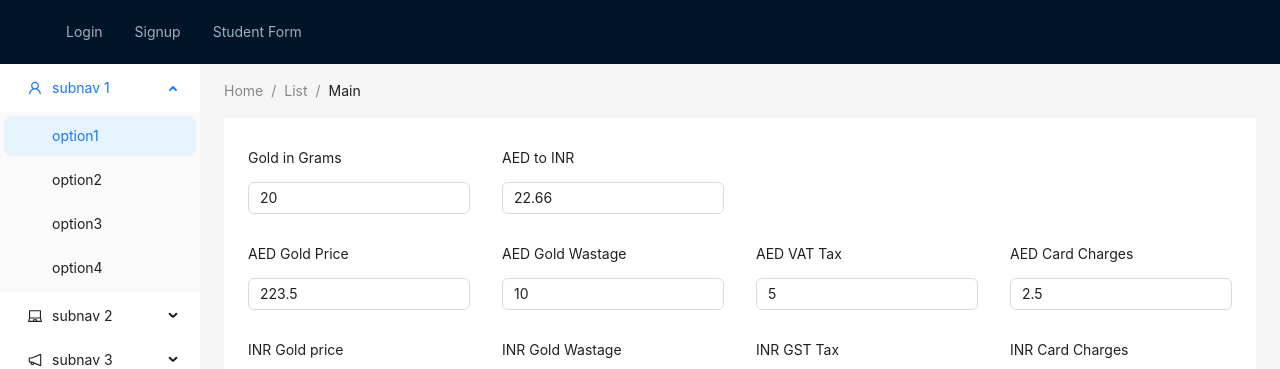
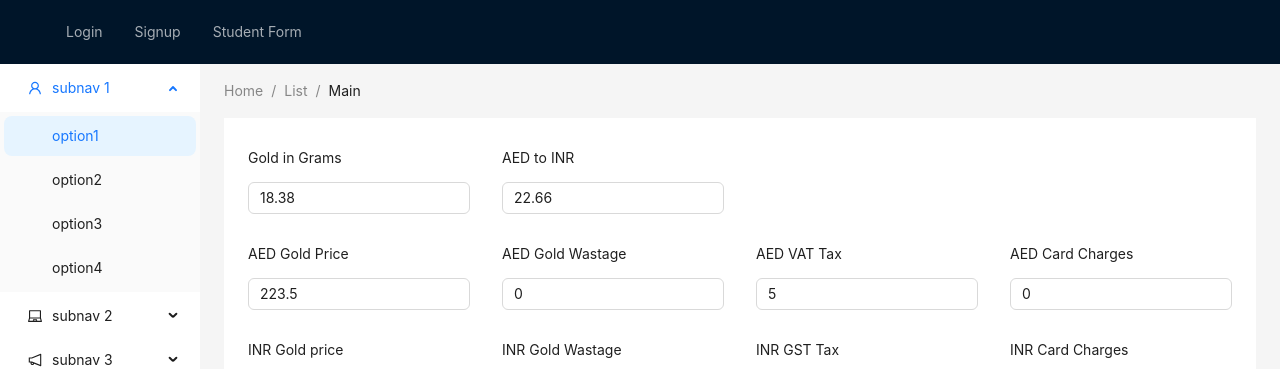
Before and after one commit to vigneshwaran-chandrasekaran/demo-automation-testing, a React (Create React App) app: page / in a window 1280 px wide. Shown: the top 369 px of the page. Built offline with nearby package versions, Linux system fonts and the light colour scheme.

Commit message:
3 more fileds updated

```diff
--- a/src/components/Gold.form.tsx
+++ b/src/components/Gold.form.tsx
@@ -45,13 +45,13 @@ const validationSchema = Yup.object().shape({
 });
 
 const initialValues: FormValues = {
-  goldInGrams: 20,
+  goldInGrams: 18.38,
   aedToinr: 22.66,
   aedGoldPrice: 223.5,
   inrGoldPrice: 5635,
-  aedWastage: 10,
+  aedWastage: 0,
   aedVat: 5,
-  aedCardCharges: 2.5,
+  aedCardCharges: 0,
   inrWastage: 2.5,
   inrGst: 3,
   inrCardCharges: 0,
@@ -152,28 +152,18 @@ const GoldForm: FC<IGoldFormProps> = () => {
               />
             </Col>
             <Col className="gutter-row" span={6}>
-              <Item
-                label="AED to INR"
-                labelCol={{ span: 24 }}
-                wrapperCol={{ span: 24 }}
-              >
-                <Field type="number" name="aedToinr" as={Input} />
-                <ErrorMessage name="aedToinr" />
-              </Item>
+              <FormInput name="aedToinr" label="AED to INR" type="number" />
             </Col>
             <Col className="gutter-row" span={6}></Col>
             <Col className="gutter-row" span={6}></Col>
           </Row>
           <Row gutter={{ xs: 8, sm: 16, md: 24, lg: 32 }}>
             <Col className="gutter-row" span={6}>
-              <Item
+              <FormInput
+                name="aedGoldPrice"
                 label="AED Gold Price"
-                labelCol={{ span: 24 }}
-                wrapperCol={{ span: 24 }}
-              >
-                <Field type="number" name="aedGoldPrice" as={Input} />
-                <ErrorMessage name="aedGoldPrice" />
-              </Item>
+                type="number"
+              />
             </Col>
             <Col className="gutter-row" span={6}>
               <Item
```
